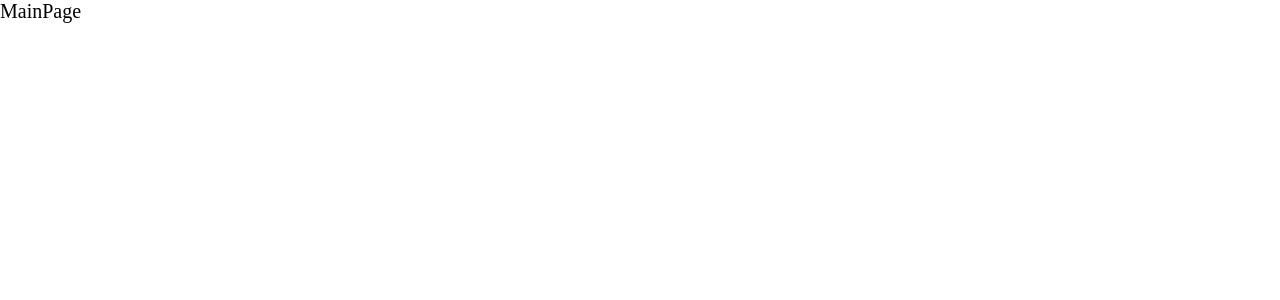
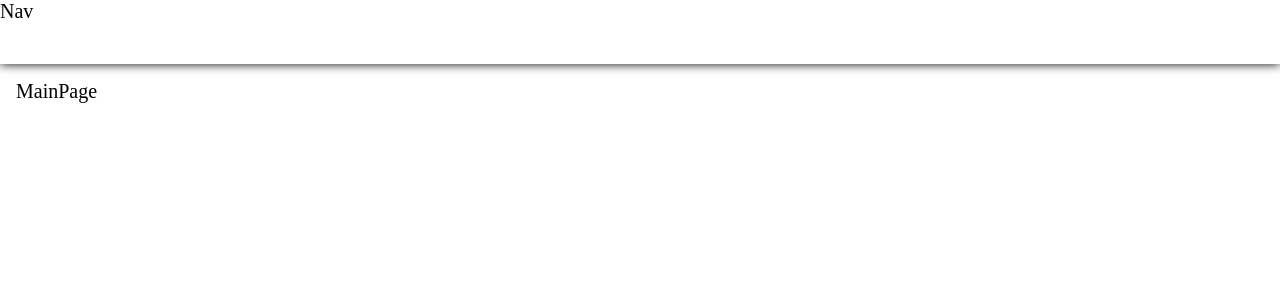
Before and after one commit to bartokrol/ToDoList-React, a React (Create React App) app: page / in a window 1280 px wide. Shown: the top 300 px of the page. Built offline with nearby package versions, Linux system fonts and the light colour scheme.

Commit message:
7-improve layout component, add navigation component

```diff
--- a/src/infrastructure/routing/components/errorPage/errorPage.module.scss
+++ b/src/infrastructure/routing/components/errorPage/errorPage.module.scss
@@ -1,22 +1,22 @@
-@use '../../../../styles/mixins/buttons.module';
+@use '../../../../styles/mixins/buttons';
 
 .container {
   display: flex;
   flex-direction: column;
   align-items: center;
   justify-content: center;
-  height: 100vh;
-  width: 100vw;
+  margin: auto;
+  text-align: center;
 }
 
 .oops {
-  font-size: 6rem;
+  font-size: 5rem;
   font-style: italic;
   text-decoration: underline;
 }
 
 .text {
-  font-size: 2rem;
+  font-size: 1.4rem;
   margin: .5rem 0;
   font-style: italic;
 }
--- a/src/layout/Layout.tsx
+++ b/src/layout/Layout.tsx
@@ -1,7 +1,12 @@
 import { ReactNode } from 'react';
+import styles from './layout.module.scss';
+import { Navigation } from './components/navigation/Navigation';
 
 export const Layout = ({ children }: { children: ReactNode }) => (
-    <div>
-        {children}
+    <div className={styles.layout}>
+        <Navigation />
+        <div className={styles.main}>
+            {children}
+        </div>
     </div>
 );
--- /dev/null
+++ b/src/layout/components/navigation/Navigation.tsx
@@ -0,0 +1,12 @@
+import React from 'react';
+import styles from './navigation.module.scss';
+
+export const Navigation = () => {
+    console.log('nav');
+
+    return (
+        <div className={styles.nav}>
+            {'Nav'}
+        </div>
+    );
+};
--- /dev/null
+++ b/src/layout/components/navigation/navigation.module.scss
@@ -0,0 +1,9 @@
+@use '../../../styles/variables';
+
+.nav {
+  position: sticky;
+  top: 0;
+  width: 100vw;
+  box-shadow: 0 0 10px black;
+  height: variables.$nav-height;
+}
--- a/src/layout/layout.module.scss
+++ b/src/layout/layout.module.scss
@@ -0,0 +1,15 @@
+@use '../styles/variables';
+
+.layout {
+  display: flex;
+  flex-direction: column;
+
+}
+
+.main {
+  display: flex;
+  box-sizing: border-box;
+  padding: 1rem;
+  min-height: calc(100vh - variables.$nav-height);
+  width: 100vw;
+}
--- /dev/null
+++ b/src/styles/variables.scss
@@ -0,0 +1 @@
+$nav-height: 4rem;
```
Also changed, not shown: src/styles/mixins/_buttons.scss (renamed from src/styles/mixins/_buttons.module.scss).
